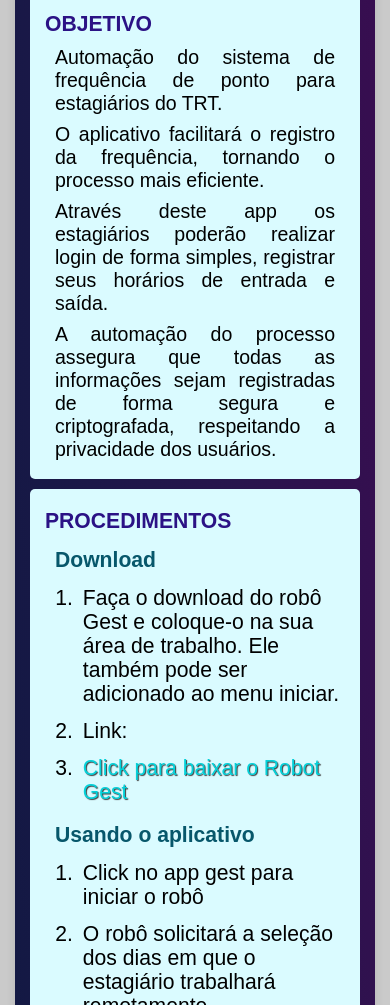
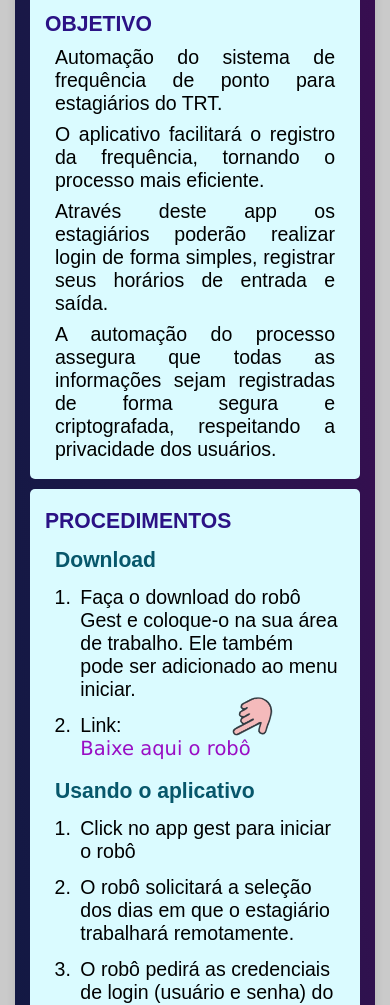
Before and after one commit to JailsonTech/tutorial_robot_gest, a plain HTML site: page index.html in a window 390 px wide. Shown: the part 95-1100 px from the top of the page. Drawn offline with Linux system fonts and the light colour scheme; a script that the page names is missing.

Commit message:
ajuste responsividade

```diff
--- a/index.html
+++ b/index.html
@@ -13,7 +13,7 @@
     <div class="container">
         <div class="header">
             <figure class="container-img">
-                <img class="img-ponto" src="ponto.png" alt="logo gest">
+                <img class="img-ponto" src="img/ponto.png" alt="logo gest">
             </figure>
             <h1 class="title">Tutorial Robô Gest</h1>
 
@@ -41,9 +41,9 @@
                     <ol class="container-ol">
                         <h4 class="processo frequencia">Download</h4>
                         <li class="li-filho">Faça o download do robô Gest e coloque-o na sua área de trabalho. Ele também pode ser adicionado ao menu iniciar.</li>
-                        <li class="li-filho">Link:</li>
                         <li class="li-filho li-a">
-                            <a class="link-gest" href="https://tinyurl.com/2e2t2mhd" target="_blank">Click para baixar o Robot Gest</a></li>
+                            <span>Link:</span><br>
+                            <a class="link-gest" href="https://drive.google.com/file/d/1VvURyJvcIbAtkLirRUonpW6h74xrTESS/view?usp=sharing" target="_blank">Baixe aqui o robô</a><img class="mao" src="img/mão.png" alt="mão"></li>
                     </ol>
                     <ol class="container-ol">
                         <h4 class="processo frequencia">Usando o aplicativo</h4>
@@ -122,7 +122,7 @@
             </div>
             <div class="container-pix">
                 <p>Se gostou, contribua com o almoço!</p>
-                <img class="pix" src="pix.png" alt="">
+                <img class="pix" src="img/pix.png" alt="">
             </div>
         </footer>
     </div>
--- a/style.css
+++ b/style.css
@@ -93,15 +93,27 @@ h4.processo {
 .li-filho {
    margin: 5px 0 0 1.6em;
    padding: 4px;
-   font-size: clamp(1.1em, 1.2em + .5vw, 24px);
+   font-size: clamp(1em, 1.1em + .5vw, 24px);
    word-wrap: break-word;
 }
 
+.li-a{
+   position:relative;
+}
+
+img.mao{
+   position:absolute;
+   width:clamp(30px, 40px, 100px);
+   transform:rotate(95deg);
+   top:-12px;
+   left:8em;
+}
+
 .link-gest {
-   color: #03d2da;
+   color: #990ec4;
    text-decoration: none;
-   text-shadow: 1px 1px 1px #3d3d3d;
    font-size: clamp(1em, 1em + .2vw, 1vw);
+   font-family:Verdana, Geneva, Tahoma, sans-serif;
 }
 
 .link-gest:hover {
```
Also changed, not shown: img/mão.png (added), img/pix.png (renamed from pix.png), img/ponto.png (renamed from ponto.png).
